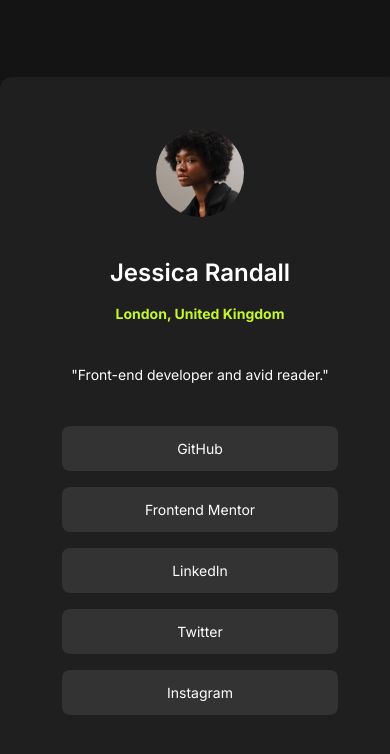
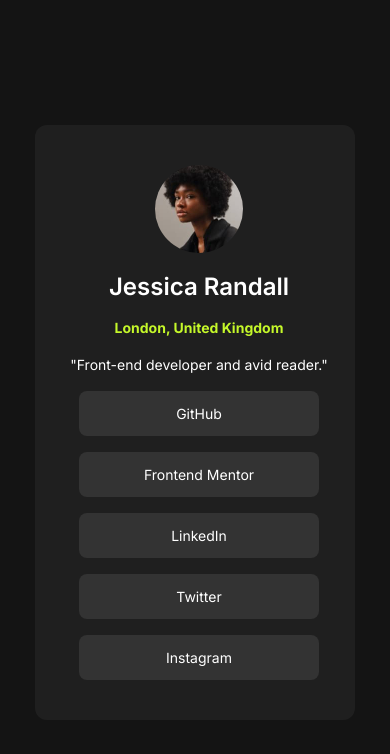
Before and after one commit to erdeiviola/fem-social-links-profile, a website: page index.html in a window 390 px wide. Drawn offline with Linux system fonts and the light colour scheme.

Commit message:
Fix box-sizing value

```diff
--- a/assets/css/styles.css
+++ b/assets/css/styles.css
@@ -1,6 +1,6 @@
 *{ margin:auto;
-   padding:auto;
-   box-sizing: border-boxa;}
+   padding:0;
+   box-sizing: border-box;}
 
 body{
     background-color: #141414;
@@ -25,7 +25,6 @@ main{
     align-items: center;
     gap:16px;
     max-width:384px;
-    height:611px;
     padding:40px;
     margin:auto;
 
@@ -34,6 +33,8 @@ main{
 @media screen and (max-width: 767px){
     main {
         width: 320px;
+        padding-left: 24px;
+        padding-right:16px;
     }
 }
 
--- a/index.html
+++ b/index.html
@@ -15,7 +15,9 @@
 </head>
 <body>
   <main>
+    <div class="image-container">
      <img src="./assets/images/avatar-jessica.jpeg" />
+     </div>
      <h1>Jessica Randall</h1>
      <h2>London, United Kingdom</h2>
      <p>"Front-end developer and avid reader."</p>
```
Also changed, not shown: screenshot-desktop.jpeg.
